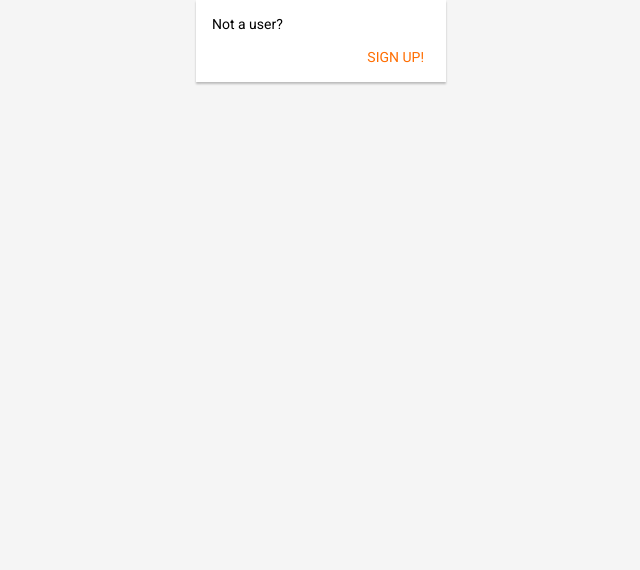
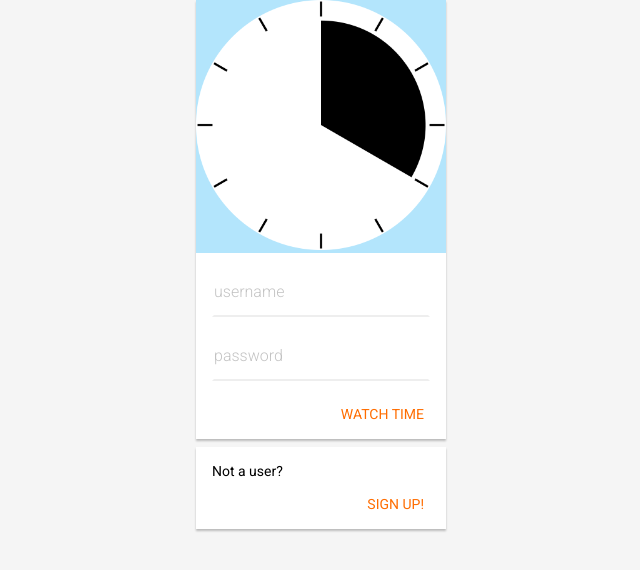
Before and after one commit to tiy-curtissimo/timeliness-angular4-ui, an Angular app: page /login in a window 1280 px wide. Shown: the top 570 px of the page, without its empty margins (319-959 px from the left). Built offline with nearby package versions, Linux system fonts and the light colour scheme.

Commit message:
Your Second Component (Part 1 of 3): Get It On The Page

```diff
--- a/src/app/app.component.html
+++ b/src/app/app.component.html
@@ -1,2 +1,3 @@
 <!-- Hello, my new component! -->
+<app-login-card></app-login-card>
 <app-registration-cta></app-registration-cta>
--- a/src/app/app.module.ts
+++ b/src/app/app.module.ts
@@ -3,11 +3,13 @@ import { NgModule } from '@angular/core';
 
 import { AppComponent } from './app.component';
 import { RegistrationCtaComponent } from './registration-cta/registration-cta.component';
+import { LoginCardComponent } from './login-card/login-card.component';
 
 @NgModule({
   declarations: [
     AppComponent,
-    RegistrationCtaComponent
+    RegistrationCtaComponent,
+    LoginCardComponent
   ],
   imports: [
     BrowserModule
--- /dev/null
+++ b/src/app/login-card/login-card.component.css
@@ -0,0 +1,36 @@
+:host {
+  display: flex;
+  flex-direction: column;
+  width: 250px;
+  align-self: center;
+  padding: 0 0 8px 0;
+  box-shadow: 0 2px 2px rgba(0, 0, 0, .24);
+  background-color: white;
+  margin-bottom: 8px;
+}
+
+.form-line {
+  display: flex;
+}
+
+input {
+  flex: 1 0 0px;
+}
+
+.figure {
+  background-color: #b3e5fc;
+}
+
+.figure img {
+  width: 100%;
+}
+
+.content {
+  padding: 8px 16px;
+}
+
+.actions {
+  padding: 8px 16px;
+  display: flex;
+  justify-content: flex-end;
+}
--- /dev/null
+++ b/src/app/login-card/login-card.component.html
@@ -0,0 +1,12 @@
+<div class="figure"><img src="/assets/clock.png"></div>
+<div class="content">
+  <div class="form-line">
+    <input type="text" placeholder="username">
+  </div>
+  <div class="form-line">
+    <input type="password" placeholder="password">
+  </div>
+</div>
+<div class="actions">
+  <button class="cta">Watch time</button>
+</div>
--- /dev/null
+++ b/src/app/login-card/login-card.component.ts
@@ -0,0 +1,15 @@
+import { Component, OnInit } from '@angular/core';
+
+@Component({
+  selector: 'app-login-card',
+  templateUrl: './login-card.component.html',
+  styleUrls: ['./login-card.component.css']
+})
+export class LoginCardComponent implements OnInit {
+
+  constructor() { }
+
+  ngOnInit() {
+  }
+
+}
--- a/src/styles.css
+++ b/src/styles.css
@@ -1,5 +1,5 @@
 /* You can add global styles to this file, and also import other style files */
-@import url('https://fonts.googleapis.com/css?family=Roboto');
+@import url('https://fonts.googleapis.com/css?family=Roboto:300,400');
 
 html, body {
   height: 100%;
@@ -40,3 +40,25 @@ button {
 button:active {
   background-color: #eeeeee;
 }
+
+input::placeholder {
+  font-weight: 300;
+  color: rgba(0, 0, 0, .24);
+}
+
+input[type=text],
+input[type=password] {
+  border: 2px solid transparent;
+  border-bottom-color: #eeeeee;
+  padding: 8px 0 4px 0;
+  outline: 0;
+  background-color: transparent;
+  box-sizing: border-box;
+  height: 56px;
+  margin-bottom: 8px;
+}
+
+input[type=text]:focus,
+input[type=password]:focus {
+  border-bottom-color: #ff6d00;
+}
```
Also changed, not shown: src/assets/clock.png (added), 1 other file (tests, documents, lock files or other folders).
